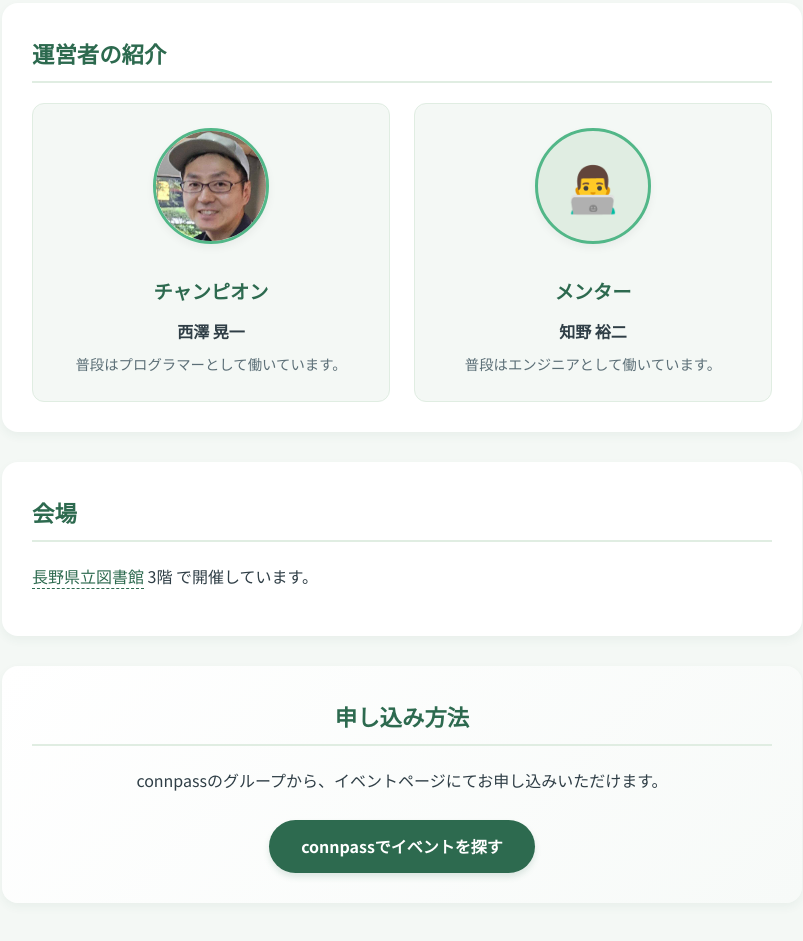
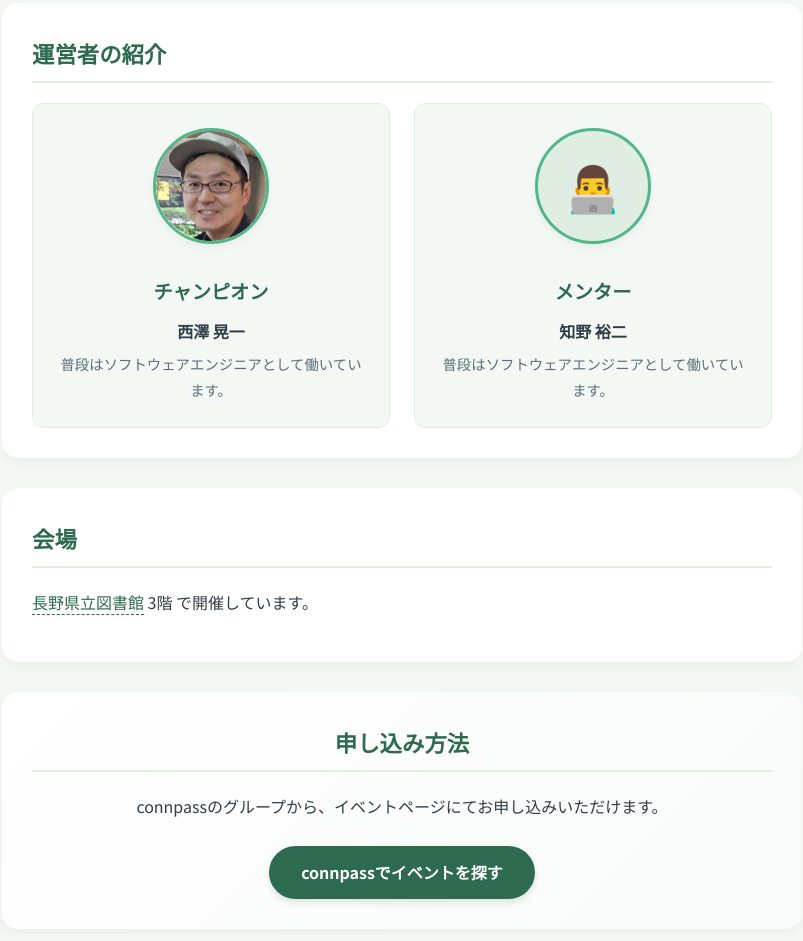
Before and after one commit to koty/coderdojo-nagano-website, a website: page index.html in a window 1280 px wide. Shown: the part 854-1795 px from the top of the page, without its empty margins (238-1041 px from the left). Drawn offline with nearby package versions, Linux system fonts and the light colour scheme.

Commit message:
Update index.html

```diff
--- a/index.html
+++ b/index.html
@@ -231,14 +231,14 @@
                 <img src="champion-img.jpg" alt="チャンピオンの写真" class="profile-img">
                 <h3>チャンピオン</h3>
                 <p style="font-weight: bold; margin-bottom: 5px;">西澤 晃一</p>
-                <p style="font-size: 0.9rem; color: #5c6f77; margin-bottom: 0;">普段はプログラマーとして働いています。</p>
+                <p style="font-size: 0.9rem; color: #5c6f77; margin-bottom: 0;">普段はソフトウェアエンジニアとして働いています。</p>
             </div>
 
             <div class="profile-card">
                 <div style="width: 110px; height: 110px; border-radius: 50%; background: #e0ede2; display: flex; align-items: center; justify-content: center; font-size: 2.8rem; margin-bottom: 15px; border: 3px solid var(--accent-color); box-shadow: 0 4px 8px rgba(0, 0, 0, 0.05);">👨‍💻</div>
                 <h3>メンター</h3>
                 <p style="font-weight: bold; margin-bottom: 5px;">知野 裕二</p>
-                <p style="font-size: 0.9rem; color: #5c6f77; margin-bottom: 0;">普段はエンジニアとして働いています。</p>
+                <p style="font-size: 0.9rem; color: #5c6f77; margin-bottom: 0;">普段はソフトウェアエンジニアとして働いています。</p>
             </div>
         </div>
     </section>
```
